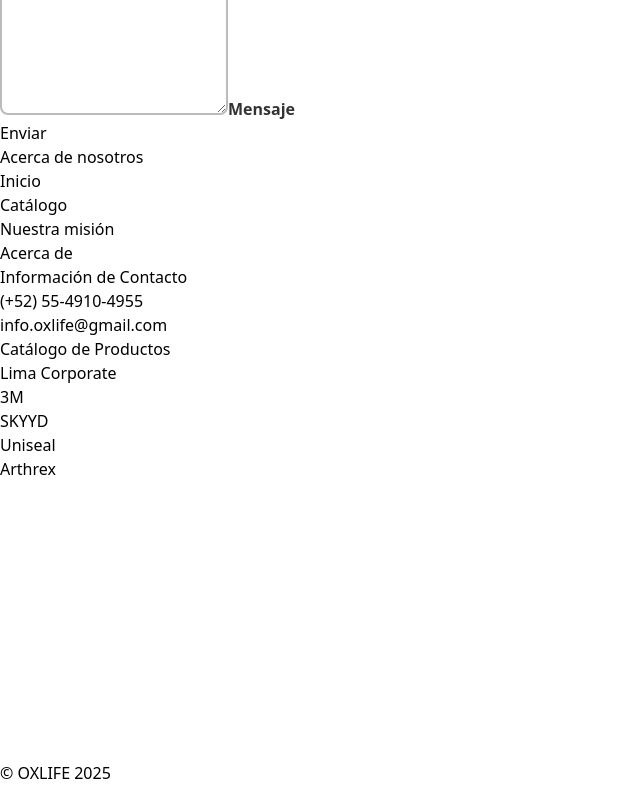
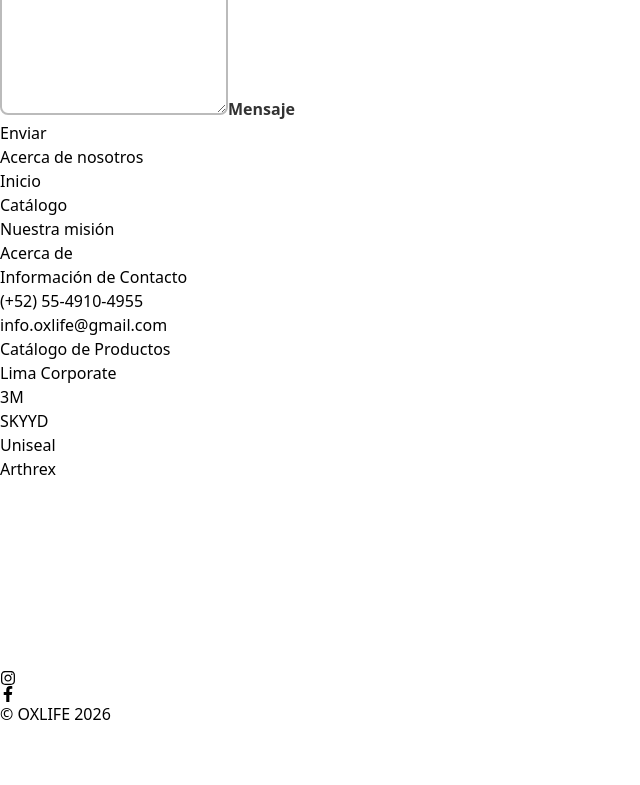
Before and after one commit to oltechGroup/oxlife-web-site, a React (Vite) app: page / in a window 1280 px wide. Shown: the part 2581-3366 px from the top of the page, without its empty margins (0-640 px from the left). After the commit the page ends 3307 px from the top, so only its background shows below. Built offline with nearby package versions, Linux system fonts and the light colour scheme.

Commit message:
Actualizacion Inicio OXLIFE 2

```diff
--- a/package.json
+++ b/package.json
@@ -14,6 +14,7 @@
     "axios": "^1.11.0",
     "react": "^19.1.0",
     "react-dom": "^19.1.0",
+    "react-icons": "^5.6.0",
     "react-router-dom": "^7.7.1"
   },
   "devDependencies": {
--- a/src/App.jsx
+++ b/src/App.jsx
@@ -1,7 +1,7 @@
 import { BrowserRouter as Router, Routes, Route } from 'react-router-dom';
 import '@fortawesome/fontawesome-free/css/all.min.css';
 import Navbar from './components/layout/Navbar';
-
+import Footer from "./components/layout/Footer";
 import Inicio from './pages/Inicio';
 import Catalogo from './pages/Catalogo';
 import Productos from './pages/Productos';
@@ -12,7 +12,6 @@ function App() {
   return (
     <Router>
       <Navbar />
-
       <div className="pt-20">
         <Routes>
           <Route path="/" element={<Inicio />} />
@@ -22,8 +21,9 @@ function App() {
           <Route path="/contacto" element={<Contacto />} />
         </Routes>
       </div>
+      <Footer />
+    </Router>
 
-    </Router>
   );
 }
 
--- /dev/null
+++ b/src/components/layout/Footer.jsx
@@ -0,0 +1,74 @@
+import { Link } from "react-router-dom";
+import { FaInstagram, FaFacebookF } from "react-icons/fa";
+
+export default function Footer() {
+  return (
+    <footer className="w-full bg-[#a63c14] text-white px-6 pt-16 pb-8">
+
+      {/* CONTENIDO PRINCIPAL */}
+      <div className="max-w-6xl mx-auto grid grid-cols-1 md:grid-cols-4 gap-16">
+
+        {/* Columna 1 */}
+        <div>
+          <h3 className="font-semibold mb-6 text-lg">Acerca de nosotros</h3>
+          <ul className="space-y-3 text-white/80">
+            <li><Link to="/" className="hover:text-white transition">Inicio</Link></li>
+            <li><Link to="/catalogo" className="hover:text-white transition">Catálogo</Link></li>
+            <li><Link to="/nosotros" className="hover:text-white transition">Nuestra misión</Link></li>
+            <li><Link to="/nosotros" className="hover:text-white transition">Acerca de</Link></li>
+          </ul>
+        </div>
+
+        {/* Columna 2 */}
+        <div>
+          <h3 className="font-semibold mb-6 text-lg">Información de Contacto</h3>
+          <ul className="space-y-3 text-white/80">
+            <a href="https://wa.me/5549104955" className="hover:text-white transition"><li>(+52) 55-4910-4955</li></a>
+            <a href="mailto:info.oxlife@gmail.com" className="hover:text-white transition"><li>info.oxlife@gmail.com</li></a>
+          </ul>
+        </div>
+
+        {/* Columna 3 */}
+        <div>
+          <h3 className="font-semibold mb-6 text-lg">Catálogo de Productos</h3>
+          <ul className="space-y-3 text-white/80">
+            <li>Lima Corporate</li>
+            <li>3M</li>
+            <li>SKYYD</li>
+            <li>Uniseal</li>
+            <li>Arthrex</li>
+          </ul>
+        </div>
+
+        {/* Logo */}
+        <div className="flex items-start md:justify-end">
+          <img src="/logoBL.png" alt="logo" className="w-40 opacity-90" />
+        </div>
+      </div>
+
+      {/* Línea divisoria */}
+      <div className="max-w-6xl mx-auto mt-14 border-t border-white/20"></div>
+
+      {/* Parte inferior */}
+      <div className="max-w-6xl mx-auto mt-6 flex flex-col md:flex-row items-center justify-between gap-6">
+
+        {/* Redes */}
+        <div className="flex gap-6 text-2xl text-white/80">
+          <a href="https://www.instagram.com/grupooltech" className="hover:text-white transition">
+            <FaInstagram />
+          </a>
+          <a href="https://www.facebook.com/OltechMexico" className="hover:text-white transition">
+            <FaFacebookF />
+          </a>
+        </div>
+
+        {/* Copyright */}
+        <div className="text-white/70 text-sm">
+          © OXLIFE 2026
+        </div>
+
+      </div>
+
+    </footer>
+  );
+}
--- a/src/main.jsx
+++ b/src/main.jsx
@@ -9,3 +9,4 @@ createRoot(document.getElementById('root')).render(
     <App />
   </StrictMode>,
 )
+s
--- a/src/pages/Contacto.jsx
+++ b/src/pages/Contacto.jsx
@@ -83,51 +83,6 @@ function Contacto() {
         </div>
       </div>
     </section>
-    <footer className="footer">
-          <div className="footer-container">
-            <div className="footer-column">
-              <h3>Acerca de nosotros</h3>
-              <ul>
-                <li>Inicio</li>
-                <li>Catálogo</li>
-                <li>Nuestra misión</li>
-                <li>Acerca de</li>
-              </ul>
-            </div>
-
-            <div className="footer-column">
-              <h3>Información de Contacto</h3>
-              <ul>
-                <a href="https://wa.me/5549104955"><li>(+52) 55-4910-4955</li></a>
-                <a href="mailto:info.oxlife@gmail.com"><li>info.oxlife@gmail.com</li></a>
-              </ul>
-            </div>
-
-            <div className="footer-column">
-              <h3>Catálogo de Productos</h3>
-              <ul>
-                <li>Lima Corporate</li>
-                <li>3M</li>
-                <li>SKYYD</li>
-                <li>Uniseal</li>
-                <li>Arthrex</li>
-              </ul>
-            </div>
-
-            <div className="footer-logo">
-              <img src="/logoBL.png" alt="OXLIFE logo" />
-            </div>
-          </div>
-
-          <div className="footer-bottom">
-            <div className="footer-social">
-              <a href="https://www.instagram.com/grupooltech"><img src="/instagram.png" alt="Instagram" /></a>
-              <a href="https://www.facebook.com/OltechMexico"><img src="/facebook.png" alt="Facebook" /></a>
-            </div>
-            <p>OXLIFE 2025</p>
-          </div>
-        </footer>
-
 </>
 
   );
--- a/src/pages/Inicio.jsx
+++ b/src/pages/Inicio.jsx
@@ -1,10 +1,9 @@
-// src/App.jsx
 import { Link } from 'react-router-dom';
 import React, { useState } from "react";
 import { useEffect } from "react";
 
 
-function App() {
+function Inicio() {
       const clientes = [
       {
         nombre: 'Hospital General "Dr. Manuel Gea González".',
@@ -297,7 +296,7 @@ function App() {
               name="mensaje"
               required
               rows="4"
-              placeholder=" "
+              placeholder=""
               className="peer w-full bg-transparent border-0 border-b border-white/60 text-white pt-6 pb-2 focus:outline-none resize-none focus:border-white"
             ></textarea>
             <label className="absolute left-0 top-6 text-white/70 transition-all duration-200 pointer-events-none
@@ -315,102 +314,7 @@ function App() {
         </form>
       </div>
     </section>
-
-
-    {/* FOOTER */}
-    <footer className="w-full bg-[#a63c14] text-white px-6 py-12">
-      {/* CONTENIDO */}
-      <div className="max-w-6xl mx-auto grid grid-cols-1 md:grid-cols-4 gap-10">
-
-        {/* Columna 1 */}
-        <div>
-          <h3 className="font-bold mb-4">Acerca de nosotros</h3>
-          <ul className="space-y-2 text-white/80">
-            <li>
-              <Link to="/" className="block hover:text-white transition">
-                Inicio
-              </Link>
-            </li>
-            <li>
-              <Link to="/catalogo" className="block hover:text-white transition">
-                Catálogo
-              </Link>
-            </li>
-            <li>
-              <Link to="/nosotros" className="block hover:text-white transition">
-                Nuestra misión
-              </Link>
-            </li>
-            <li>
-              <Link to="/nosotros" className="block hover:text-white transition">
-                Acerca de
-              </Link>
-            </li>
-          </ul>
-        </div>
-
-
-        {/* Columna 2 */}
-        <div>
-          <h3 className="font-bold mb-4">Información de Contacto</h3>
-          <ul className="space-y-2 text-white/80">
-            <li>
-              <a href="https://wa.me/5549104955" className="hover:text-white">
-                (+52) 55-4910-4955
-              </a>
-            </li>
-            <li>
-              <a href="mailto:info.oxlife@gmail.com" className="hover:text-white">
-                info.oxlife@gmail.com
-              </a>
-            </li>
-          </ul>
-        </div>
-
-        {/* Columna 3 */}
-        <div>
-          <h3 className="font-bold mb-4">Catálogo de Productos</h3>
-          <ul className="space-y-2 text-white/80">
-            <li>Lima Corporate</li>
-            <li>3M</li>
-            <li>SKYYD</li>
-            <li>Uniseal</li>
-            <li>Arthrex</li>
-          </ul>
-        </div>
-
-        {/* Logo */}
-        <div className="flex items-center justify-center md:justify-end">
-          <img src="/logoBL.png" alt="OXLIFE logo" className="w-32 opacity-90" />
-        </div>
-
-      </div>
-
-      {/* BOTTOM */}
-      <div className="max-w-6xl mx-auto mt-10 pt-6 border-t border-white/30 flex flex-col md:flex-row items-center justify-between gap-4">
-
-        {/* Redes */}
-        <div className="flex items-center gap-4">
-          <a href="https://www.instagram.com/grupooltech">
-            <img src="/instagram.png" alt="Instagram" className="w-7 hover:scale-110 transition"/>
-          </a>
-          <a href="https://www.facebook.com/OltechMexico">
-            <img src="/facebook.png" alt="Facebook" className="w-7 hover:scale-110 transition"/>
-          </a>
-        </div>
-
-        {/* Texto */}
-        <p className="text-sm text-white/70">
-          © OXLIFE 2025
-        </p>
-
-      </div>
-
-    </footer>
-
     </>
   );
 }
-
-
-export default App;
+export default Inicio;
--- a/src/pages/Productos.jsx
+++ b/src/pages/Productos.jsx
@@ -108,51 +108,7 @@ function Productos() {
 
       </section>
       <br /><br />
-      {/* 👣 Footer */}
-      <footer className="footer">
-        <div className="footer-container">
-          <div className="footer-column">
-            <h3>Acerca de nosotros</h3>
-            <ul>
-              <li>Inicio</li>
-              <li>Catálogo</li>
-              <li>Nuestra misión</li>
-              <li>Acerca de</li>
-            </ul>
-          </div>
 
-          <div className="footer-column">
-            <h3>Información de Contacto</h3>
-            <ul>
-              <a href="https://wa.me/5549104955"><li>(+52) 55-4910-4955</li></a>
-              <a href="mailto:info.oxlife@gmail.com"><li>info.oxlife@gmail.com</li></a>
-            </ul>
-          </div>
-
-          <div className="footer-column">
-            <h3>Catálogo de Productos</h3>
-            <ul>
-              <li>Lima Corporate</li>
-              <li>3M</li>
-              <li>SKYYD</li>
-              <li>Uniseal</li>
-              <li>Arthrex</li>
-            </ul>
-          </div>
-
-          <div className="footer-logo">
-            <img src="/logoBL.png" alt="OXLIFE logo" />
-          </div>
-        </div>
-
-        <div className="footer-bottom">
-          <div className="footer-social">
-            <a href="https://www.instagram.com/grupooltech"><img src="/instagram.png" alt="Instagram" /></a>
-            <a href="https://www.facebook.com/OltechMexico"><img src="/facebook.png" alt="Facebook" /></a>
-          </div>
-          <p>OXLIFE 2025</p>
-        </div>
-      </footer>
     </>
   );
 }
```
Also changed, not shown: 1 other file (tests, documents, lock files or other folders).
